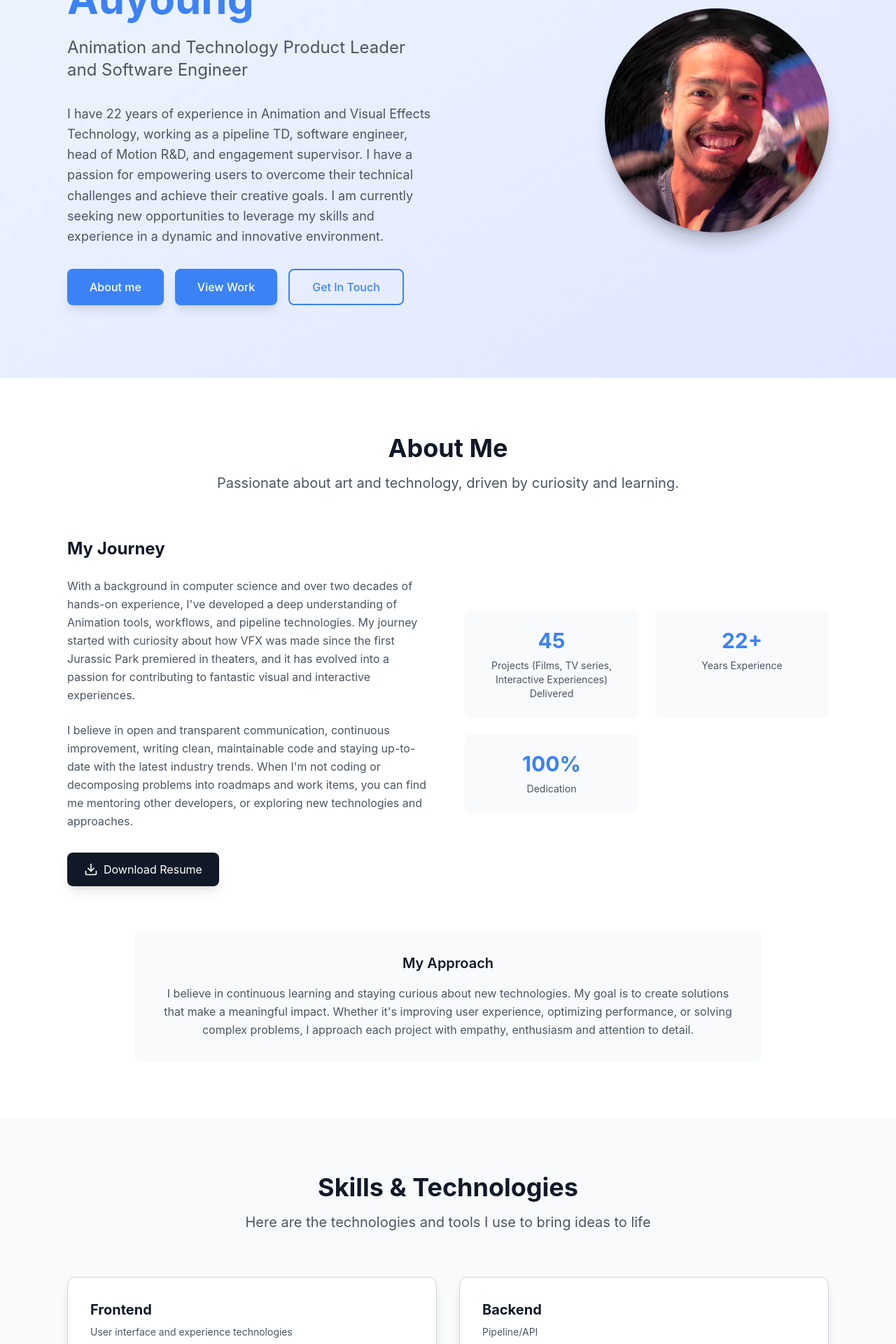
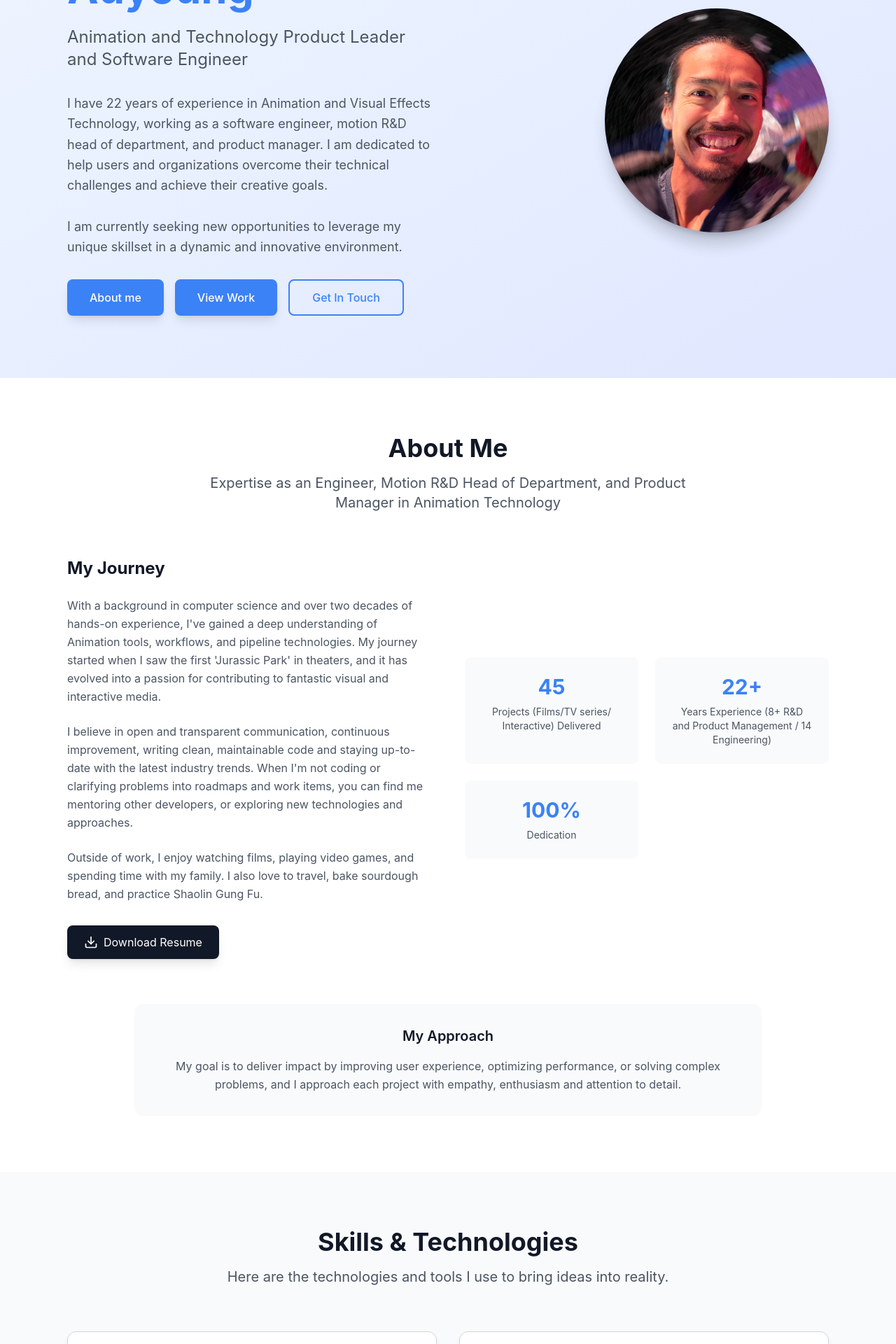
Before and after one commit to derrickauyoung/aboutderrick, a React (Create React App) app: page / in a window 1280 px wide. Shown: the part 260-2180 px from the top of the page at 70% size. Built offline with nearby package versions, Linux system fonts and the light colour scheme.

Commit message:
latest info updates

```diff
--- a/src/components/HeroSection.js
+++ b/src/components/HeroSection.js
@@ -39,6 +39,8 @@ const HeroSection = ({ scrollToSection }) => {
             {/* Detailed Description */}
             <p className={`text-lg ${themeClasses.textSecondary} mb-8 leading-relaxed transition-colors duration-200`}>
               {personalData.description}
+              <br></br><br></br>
+              {personalData.jobseekline}
             </p>
 
             {/* Call-to-Action Buttons */}
--- a/src/components/SkillsSection.js
+++ b/src/components/SkillsSection.js
@@ -17,7 +17,7 @@ const SkillsSection = () => {
       title: 'Frontend',
       skills: personalData.skills.frontend,
       progressColor: 'bg-blue-500', // Blue progress bars for frontend skills
-      description: 'User interface and experience technologies'
+      description: 'User Interfaces'
     },
     {
       key: 'backend',
@@ -38,7 +38,7 @@ const SkillsSection = () => {
       title: 'Currently Learning',
       skills: personalData.skills.learning,
       progressColor: 'bg-orange-500', // Orange progress bars for tools
-      description: 'Technologies I am actively learning'
+      description: 'Actively learning'
     },
   ];
 
@@ -102,7 +102,7 @@ const SkillsSection = () => {
             Skills & Technologies
           </h2>
           <p className={`text-xl ${themeClasses.textSecondary} max-w-3xl mx-auto transition-colors duration-200`}>
-            Here are the technologies and tools I use to bring ideas to life
+            {personalData.skills.tagline}
           </p>
         </div>
 
--- a/src/data/personalData.js
+++ b/src/data/personalData.js
@@ -4,30 +4,33 @@ export const personalData = {
   // Basic Information - Update these with your actual details
   name: "Derrick Auyoung",
   tagline: "Animation and Technology Product Leader and Software Engineer",
-  description: "I have 22 years of experience in Animation and Visual Effects Technology, working as a pipeline TD, software engineer, head of Motion R&D, and engagement supervisor. I have a passion for empowering users to overcome their technical challenges and achieve their creative goals. I am currently seeking new opportunities to leverage my skills and experience in a dynamic and innovative environment.",
+  description: "I have 22 years of experience in Animation and Visual Effects Technology, working as a software engineer, motion R&D head of department, and product manager. I am dedicated to help users and organizations overcome their technical challenges and achieve their creative goals.",
+  jobseekline: "I am currently seeking new opportunities to leverage my unique skillset in a dynamic and innovative environment.",
   initials: "DA", // Used for the profile circle if no image is provided
   resume: "DerrickAuyoung_Resume.pdf", // Path to resume file in the public folder
 
   // About Section - Tell your professional story
   about: {
     title: "My Journey",
-    tagline: "Passionate about art and technology, driven by curiosity and learning.",
+    tagline: "Expertise as an Engineer, Motion R&D Head of Department, and Product Manager in Animation Technology",
     paragraphs: [
-      "With a background in computer science and over two decades of hands-on experience, I've developed a deep understanding of Animation tools, workflows, and pipeline technologies. My journey started with curiosity about how VFX was made since the first Jurassic Park premiered in theaters, and it has evolved into a passion for contributing to fantastic visual and interactive experiences.",
-      "I believe in open and transparent communication, continuous improvement, writing clean, maintainable code and staying up-to-date with the latest industry trends. When I'm not coding or decomposing problems into roadmaps and work items, you can find me mentoring other developers, or exploring new technologies and approaches."
+      "With a background in computer science and over two decades of hands-on experience, I've gained a deep understanding of Animation tools, workflows, and pipeline technologies. My journey started when I saw the first 'Jurassic Park' in theaters, and it has evolved into a passion for contributing to fantastic visual and interactive media.",
+      "I believe in open and transparent communication, continuous improvement, writing clean, maintainable code and staying up-to-date with the latest industry trends. When I'm not coding or clarifying problems into roadmaps and work items, you can find me mentoring other developers, or exploring new technologies and approaches.",
+      "Outside of work, I enjoy watching films, playing video games, and spending time with my family. I also love to travel, bake sourdough bread, and practice Shaolin Gung Fu.",
     ],
     // Statistics to showcase your achievements - update numbers as you grow
     stats: [
-      { number: "45", label: "Projects (Films, TV series, Interactive Experiences) Delivered" },
-      { number: "22+", label: "Years Experience" },
-      { number: "100%", label: "Dedication" }
+      { number: "45", label: "Projects (Films/TV series/ Interactive) Delivered" },
+      { number: "22+", label: "Years Experience (8+ R&D and Product Management / 14 Engineering)" },
+      { number: "100%", label: "Dedication" },
     ],
-    approach: "I believe in continuous learning and staying curious about new technologies. My goal is to create solutions that make a meaningful impact. Whether it's improving user experience, optimizing performance, or solving complex problems, I approach each project with empathy, enthusiasm and attention to detail."
+    approach: "My goal is to deliver impact by improving user experience, optimizing performance, or solving complex problems, and I approach each project with empathy, enthusiasm and attention to detail."
   },
 
   // Skills Section - organized by category with proficiency levels (0-100)
   // Adjust percentages honestly based on your actual skill level
   skills: {
+    tagline: "Here are the technologies and tools I use to bring ideas into reality.",
     frontend: [
       { skill: 'PyQt/PySide', level: 95 },
       { skill: 'HTML/CSS', level: 90 },
@@ -58,7 +61,8 @@ export const personalData = {
   // Portfolio Projects - Replace these with your actual projects
   // Add as many projects as you want by adding new objects to this array
   projects_text: {
-    tagline: "Roles I've held in Animation and Technology",
+    tagline: "I have the unique perspectives of professionally working as an Engineer, R&D Manager, and a Product Manager in Animation Technology. Coupled with my experience as a Character Animator, I understand the challenges faced by artists, engineers, and the business.",
+    animtagline: "My roles and achievements below in Engineering, Management, and Product have been directly informed by my experience in Animation as a Character Animator on 'Rise of the Planet of the Apes' (Weta Digital), 'Night at the Museum' (Rhythm & Hues), and 'The Chronicles of Narnia: The Lion, the Witch and the Wardrobe' (Rhythm & Hues).",
     endline: "These are just a few highlights of my career. I have more projects and experiments on my GitHub profile.",
   },
 
@@ -162,6 +166,16 @@ export const personalData = {
           technologies: ['Jira', 'Confluence', 'Outlook', 'Teams'],
         },
         {
+          title: 'Cross-Department Collaboration',
+          description: 'Worked closely with Production, VFX Supervisors, and other departments to align technology solutions with creative needs.',
+          details: [
+            'Upheld high standards of collaboration',
+            'Successful integration of ML Facial research technology into production for Avatar: The Way of Water.',
+            'Led engineers to port VFX Animation pipeline data to Unreal Engine for the Meerkat experience, The Matrix Awakens, Fortnite and Overwatch shorts.',
+          ],
+          technologies: ['Outlook', 'Teams', 'Jira', 'Confluence'],
+        },
+        {
           title: 'Team Leadership and Development',
           description: 'Mentored and coached engineers, fostering a collaborative and innovative team culture.',
           details: [
@@ -169,15 +183,6 @@ export const personalData = {
             'Established workflow to increase scene performance by integrating GPU cached representations of Maya rigging',
           ],
           technologies: ['Jira', 'Confluence', 'Outlook', 'Teams'],
-        },
-        {
-          title: 'Cross-Department Collaboration',
-          description: 'Worked closely with Production, VFX Supervisors, and other departments to align technology solutions with creative needs.',
-          details: [
-            'Upheld high standards of collaboration',
-            'Successful integration of ML Facial research technology into production for Avatar: The Way of Water.',
-          ],
-          technologies: ['Outlook', 'Teams', 'Jira', 'Confluence'],
         },
         {
           title: 'Recruitment and Hiring',
```
